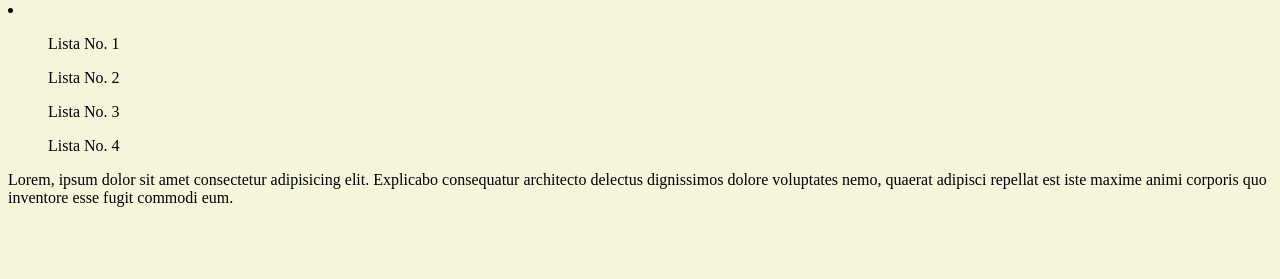
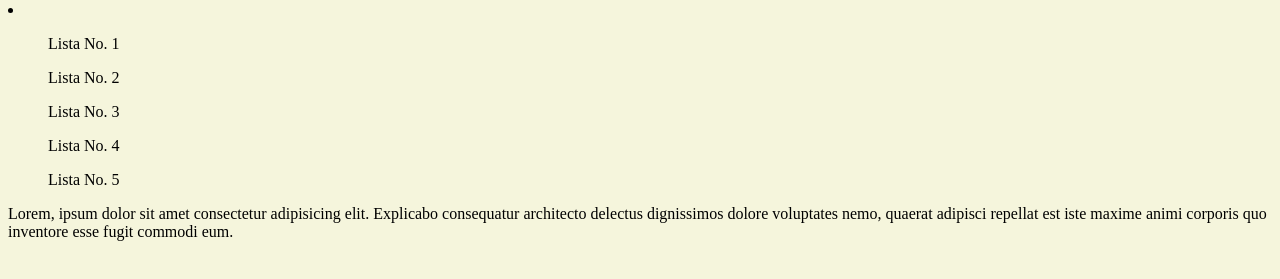
Before and after one commit to juancarlosgd/dev-test, a plain HTML site: page index.html in a window 1280 px wide. Shown: the part 79-358 px from the top of the page. Drawn offline with Linux system fonts and the light colour scheme.

Commit message:
Lista No. 5 añadida

```diff
--- a/index.html
+++ b/index.html
@@ -14,6 +14,7 @@
             <ul>Lista No. 2</ul>
             <ul>Lista No. 3</ul>
             <ul>Lista No. 4</ul>
+            <ul>Lista No. 5</ul>
         </li>
         <p>Lorem, ipsum dolor sit amet consectetur adipisicing elit. Explicabo consequatur architecto delectus dignissimos dolore voluptates nemo, quaerat adipisci repellat est iste maxime animi corporis quo inventore esse fugit commodi eum.</p>
     </div>
```
